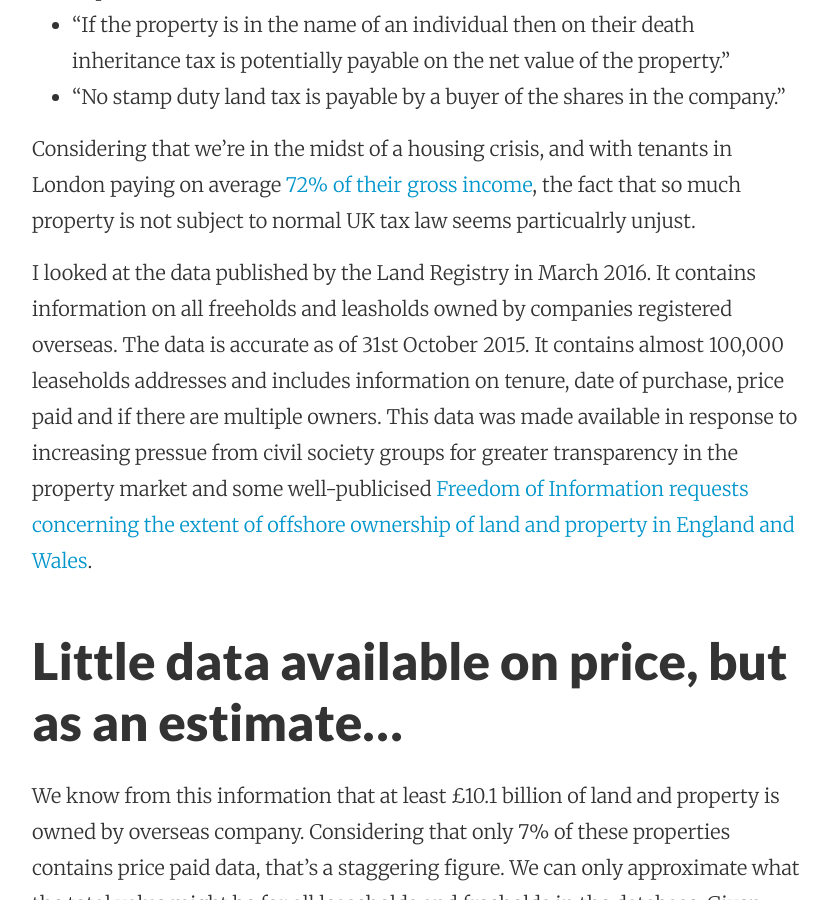
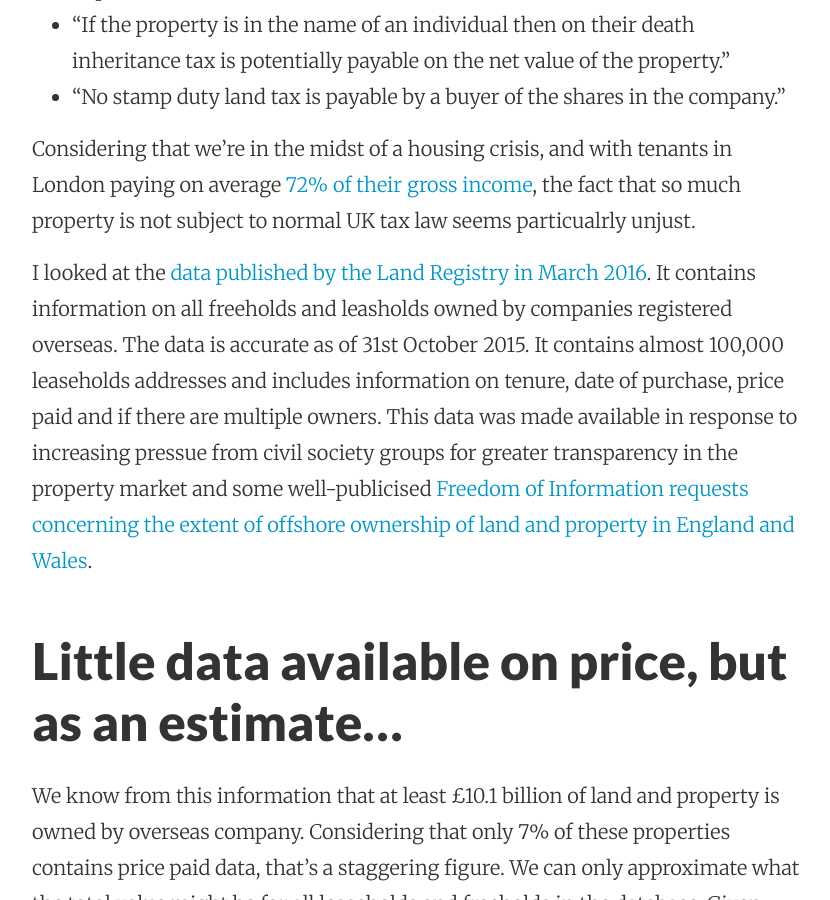
Before and after one commit to pamegeo/blog, a Jekyll site: the page built from _posts/2016-4-23-offshore-property-analysis.markdown, in a window 1280 px wide and 900 px high, scrolled down 1187 px. Shown: the whole window, without its empty margins (224-1054 px from the left). Built offline with Jekyll 4.4.1, drawn with Linux system fonts in a browser that asks for light colours; part of the change alters nothing that is shown.

Commit message:
Update links

```diff
--- a/_posts/2016-4-23-offshore-property-analysis.markdown
+++ b/_posts/2016-4-23-offshore-property-analysis.markdown
@@ -17,7 +17,7 @@ A [telling article](http://www.saplaw.co.uk/uk-legal-services/commercial-lawyers
 
 Considering that we're in the midst of a housing crisis, and with tenants in London paying on average [72% of their gross income](http://www.theguardian.com/money/2015/jul/16/tenants-in-england-spend-half-their-pay-on-rent), the fact that so much property is not subject to normal UK tax law seems particualrly unjust.
 
-I looked at the data published by the Land Registry in March 2016. It contains information on all freeholds and leasholds owned by companies registered overseas. The data is accurate as of 31st October 2015. It contains almost 100,000 leaseholds addresses and includes information on tenure, date of purchase, price paid and if there are multiple owners. This data was made available in response to increasing pressue from civil society groups for greater transparency in the property market and some well-publicised [Freedom of Information requests concerning the extent of offshore ownership of land and property in England and Wales](http://www.private-eye.co.uk/registry).
+I looked at the [data published by the Land Registry in March 2016](https://www.gov.uk/guidance/land-registry-overseas-companies-data). It contains information on all freeholds and leasholds owned by companies registered overseas. The data is accurate as of 31st October 2015. It contains almost 100,000 leaseholds addresses and includes information on tenure, date of purchase, price paid and if there are multiple owners. This data was made available in response to increasing pressue from civil society groups for greater transparency in the property market and some well-publicised [Freedom of Information requests concerning the extent of offshore ownership of land and property in England and Wales](http://www.private-eye.co.uk/registry).
 
 ## Little data available on price, but as an estimate...
 
```
